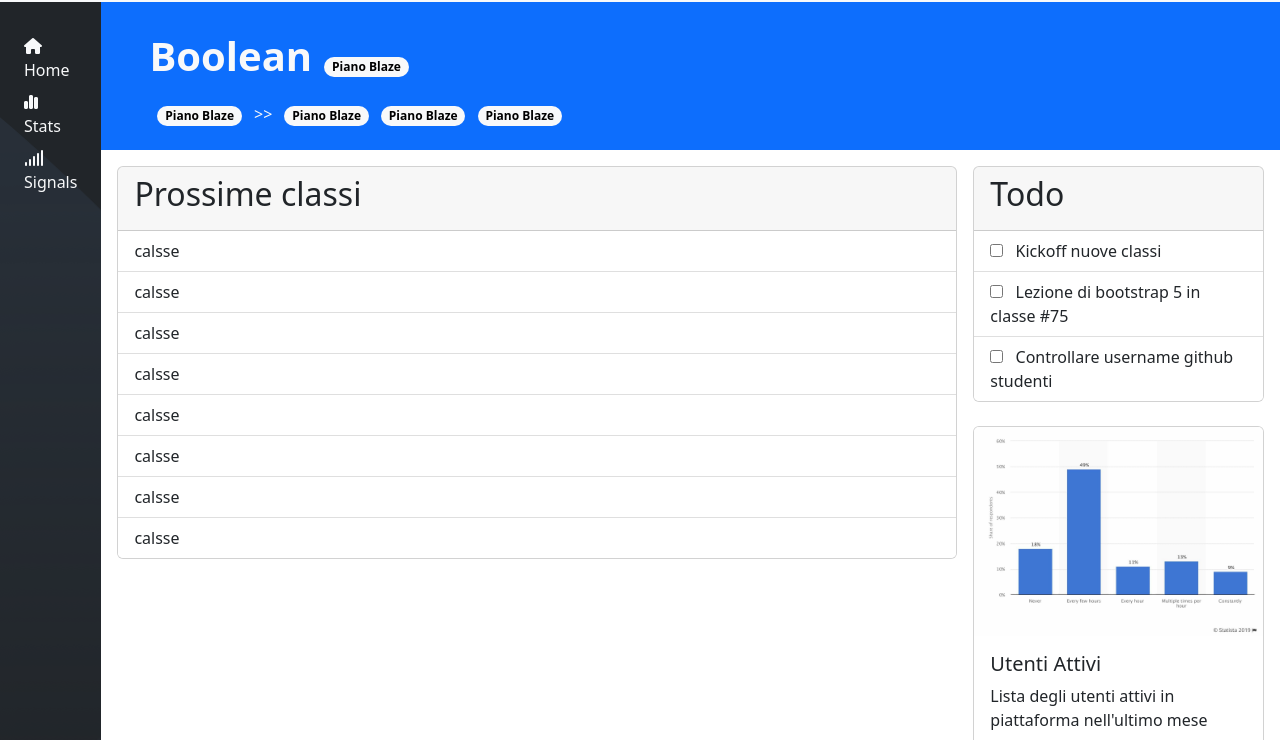
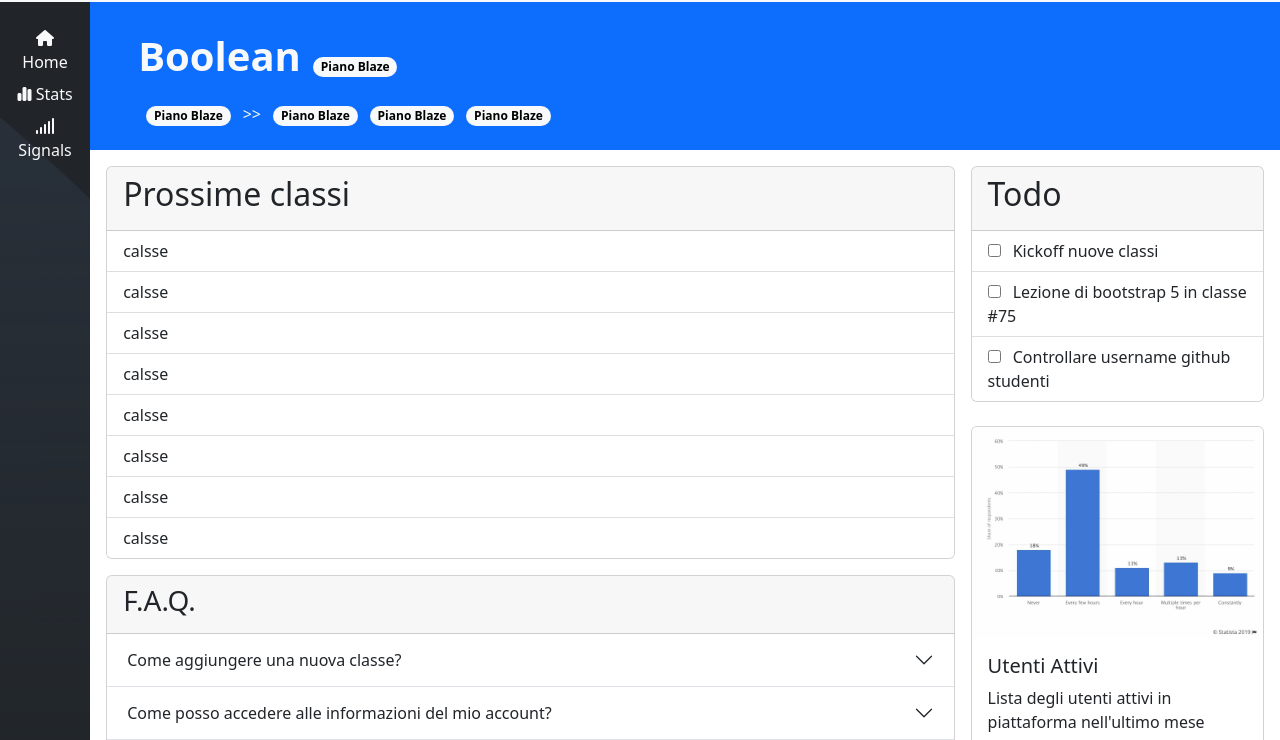
Before and after one commit to GIGIPR3/html-css-bootstrap-dashboard, a plain HTML site: page index.html in a window 1280 px wide. Shown: the part 60-800 px from the top of the page. Drawn offline with nearby package versions, Linux system fonts and the light colour scheme.

Commit message:
completamento

```diff
--- a/index.html
+++ b/index.html
@@ -28,7 +28,7 @@
     <div class="d-flex altezza">
 
 
-        <div class="bg-dark p-4 sidebar">
+        <div class="bg-dark p-3 sidebar text-center">
             <div class="text-light mt-2">
                 <i class="fa-solid fa-house"></i>
                 <span>Home</span>
@@ -93,12 +93,49 @@
                           <li class="list-group-item">
                             calsse
                           </li>
-
-
-
-
                         </ul>
                     </div>
+
+                    <div class="card mt-3" style="width: 100%">
+                        <div class="card-header">
+                          <H3>F.A.Q.</H3>
+                        </div>
+                        <ul class="list-group list-group-flush">
+                            <div class="accordion accordion-flush" id="accordionFlushExample">
+                                <div class="accordion-item">
+                                  <h2 class="accordion-header" id="flush-headingOne">
+                                    <button class="accordion-button collapsed" type="button" data-bs-toggle="collapse" data-bs-target="#flush-collapseOne" aria-expanded="false" aria-controls="flush-collapseOne">
+                                      Come aggiungere una nuova classe?
+                                    </button>
+                                  </h2>
+                                  <div id="flush-collapseOne" class="accordion-collapse collapse" aria-labelledby="flush-headingOne" data-bs-parent="#accordionFlushExample">
+                                    <div class="accordion-body">Placeholder content for this accordion, which is intended to demonstrate the <code>.accordion-flush</code> class. This is the first item's accordion body.</div>
+                                  </div>
+                                </div>
+                                <div class="accordion-item">
+                                  <h2 class="accordion-header" id="flush-headingTwo">
+                                    <button class="accordion-button collapsed" type="button" data-bs-toggle="collapse" data-bs-target="#flush-collapseTwo" aria-expanded="false" aria-controls="flush-collapseTwo">
+                                      Come posso accedere alle informazioni del mio account?
+                                    </button>
+                                  </h2>
+                                  <div id="flush-collapseTwo" class="accordion-collapse collapse" aria-labelledby="flush-headingTwo" data-bs-parent="#accordionFlushExample">
+                                    <div class="accordion-body">Placeholder content for this accordion, which is intended to demonstrate the <code>.accordion-flush</code> class. This is the second item's accordion body. Let's imagine this being filled with some actual content.</div>
+                                  </div>
+                                </div>
+                                <div class="accordion-item">
+                                  <h2 class="accordion-header" id="flush-headingThree">
+                                    <button class="accordion-button collapsed" type="button" data-bs-toggle="collapse" data-bs-target="#flush-collapseThree" aria-expanded="false" aria-controls="flush-collapseThree">
+                                      Posso usare questa dashboard da mobile?
+                                    </button>
+                                  </h2>
+                                  <div id="flush-collapseThree" class="accordion-collapse collapse" aria-labelledby="flush-headingThree" data-bs-parent="#accordionFlushExample">
+                                    <div class="accordion-body">Placeholder content for this accordion, which is intended to demonstrate the <code>.accordion-flush</code> class. This is the third item's accordion body. Nothing more exciting happening here in terms of content, but just filling up the space to make it look, at least at first glance, a bit more representative of how this would look in a real-world application.</div>
+                                  </div>
+                                </div>
+                              </div>
+                        </ul>
+                      </div>
+
                 </div>
                 <div class="w-25 me-3 ms-3">
                     <div class="card" style="width: 100%;">
--- a/style.css
+++ b/style.css
@@ -13,4 +13,5 @@ html{
 
 .sidebar{
     background-image: url(./img/sidebar-bg.png);
+    width: 10%;
 }
```
